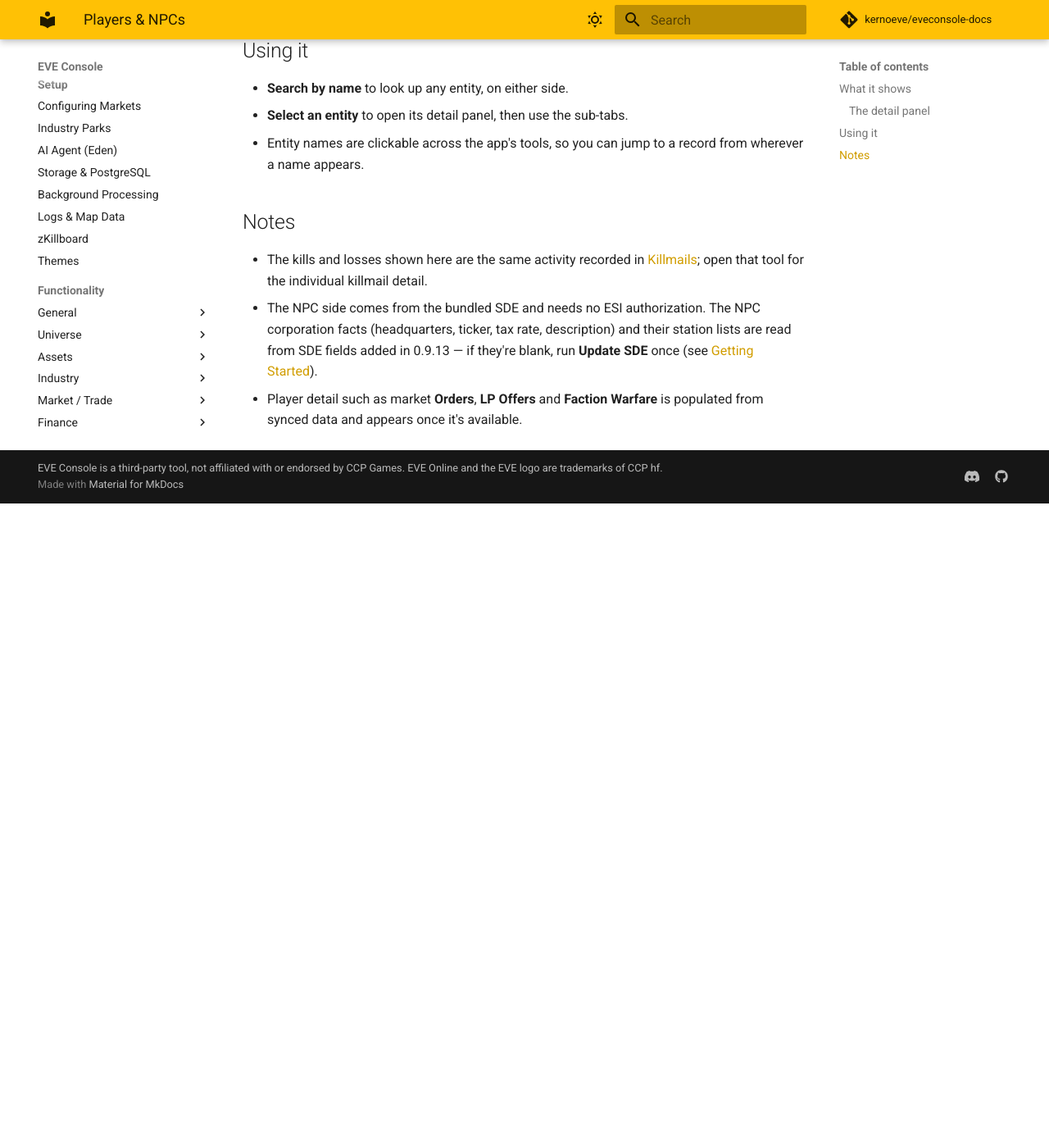
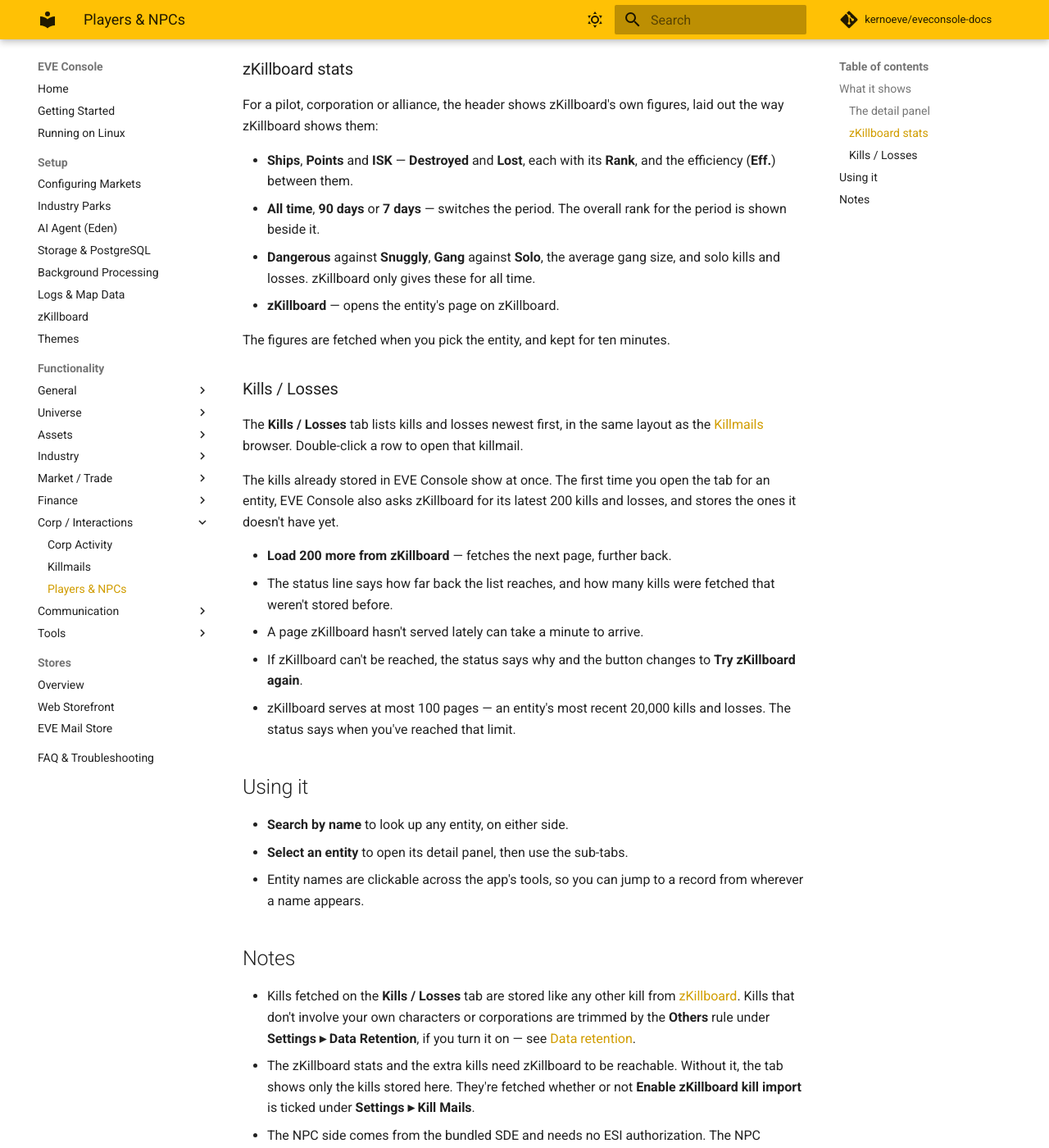
Before and after one commit to kernoeve/eveconsole-docs, an MkDocs documentation site: the page built from docs/tools/entities.md, in a window 1280 px wide and 1400 px high, scrolled down 1151 px. Shown: the whole window at 82% size. Built offline with MkDocs 1.6.1 and Material for MkDocs 9.7.7, drawn with Linux system fonts in a browser that asks for light colours; comment, search, counter and statistics services are not loaded; before the commit the page ends 1765 px from its top, so only the background shows below that; some of the changed text lies outside the part shown.

Commit message:
Killmail retention and zKillboard in Players & NPCs (#12)
Documents Settings > Data Retention, which had no page, as a section of
Storage & PostgreSQL, including the two kill-mail windows (Characters /
Corps and Others). Players & NPCs now describes the zKillboard stats panel
and the Kills / Losses pages fetched from zKillboard. Describes the misc
branch, which is not released yet.

Co-authored-by: kernoeve <299718879+kernoeve@users.noreply.github.com>
Co-authored-by: Claude Opus 5.5 <noreply@anthropic.com>

```diff
--- a/docs/storage-postgresql.md
+++ b/docs/storage-postgresql.md
@@ -61,6 +61,45 @@ Backups and restores work on both engines, from **Settings ▸ Database**:
 
 You can enable scheduled backups, choose an interval, set how many to keep, and take a manual backup on demand. The storage breakdown (what's taking up space) works the same way on both engines.
 
+## Data retention
+
+**Settings ▸ Data Retention** sets how long EVE Console keeps data it can afford to forget. Each kind of data has its own rule: tick **Purge … older than**, set the number of days, and the rule runs once a day. **Purge Now** runs it straight away, and each rule shows when it last ran.
+
+Only **Agent Activity** is on by default. Every other rule is off until you turn it on.
+
+| Rule | Removes | Default | Shortest |
+| --- | --- | --- | --- |
+| **Error Log** | entries in the [Error Log](tools/error-log.md) | 30 days | 7 days |
+| **Kill Mails ▸ Characters / Corps** | kills and losses of your own characters and corporations | 365 days | 30 days |
+| **Kill Mails ▸ Others** | everyone else's kills | 7 days | 7 days |
+| **Price History** | daily market history, and the price snapshots built from it | 90 days | 30 days |
+| **Game Log** | parsed game-log events | 365 days | 30 days |
+| **Chat Messages** | stored chat messages (intel sightings already parsed are kept) | 90 days | 30 days |
+| **Agent Activity** | the record of past [AI Agent](ai-agent-eden.md) exchanges, which the usage and cost figures are built from | 90 days | 7 days |
+
+### Kill mails
+
+Kill mails are usually the largest thing in the database, so these two rules are the ones that free the most space. A purge removes the kill and everything attached to it: attackers, items, references and zKillboard flags.
+
+- **Characters / Corps** — a kill counts as yours when one of your characters, or any corporation you have added, is the victim or among the attackers. That includes every corporation you have added, not only the ones marked personal, and it doesn't matter whether its token still works.
+- **Others** — everything else: the [zKillboard](zkillboard.md) feed and fights you only watched. On a database that captures all kills, this is nearly all of them.
+
+The two windows let you keep your own history for a year while keeping only a week of everyone else's.
+
+!!! warning "Purged kills are gone"
+
+    To get deleted kills back you have to fetch them again from ESI or zKillboard, and ESI only serves recent ones.
+
+If you had the older single kill-mail rule turned on, both rules start from its setting and window.
+
+### Game and chat logs
+
+Purging game-log events or chat messages leaves the `.log` files on disk alone. As long as those files exist, you can load the data again with **Import Past Logs** or **Import Past Chat** — see [Logs & Map Data](logs-and-map-data.md).
+
+!!! note "The file doesn't shrink by itself"
+
+    Purging removes rows, but SQLite reuses the freed space rather than giving it back, so the file only gets smaller after **Settings ▸ Database ▸ Shrink Database**. The **Storage Breakdown** on the same tab shows where the space went.
+
 ## Notes for the SQL-minded
 
 Moving from SQLite to PostgreSQL meant reconciling roughly sixty places where the two dialects disagree — `LIKE` is case-sensitive on PostgreSQL, booleans aren't integers, `COUNT` returns `bigint`, dates aren't strings, and `REAL` is 32-bit (which had been quietly truncating large ISK figures on the way in). This is all handled inside the app; it's noted here only so that, if you inspect the database directly, you know the schema is written to satisfy PostgreSQL's stricter type checking.
--- a/docs/tools/entities.md
+++ b/docs/tools/entities.md
@@ -2,17 +2,17 @@
 
 A searchable browser for the entities of New Eden — the players who inhabit it and the NPCs defined in the game's static data. Look any of them up by name, then open a detail panel with everything the app knows about them.
 
-Open it from the left sidebar under **Corp / Interactions**.
+Open **Player Entities** or **NPC Entities** from the left sidebar under **Corp / Interactions**.
 
 ## What it shows
 
-The browser has two sides, each a set of tabs you search and page through:
+Each side is a set of tabs you search and page through:
 
-**Players**
+**Player Entities**
 
-- **Pilots**, **Corporations**, **Alliances** — with kills, losses and member counts in the lists.
+- **Pilots**, **Corporations**, **Alliances**.
 
-**NPCs** (from the bundled SDE — the game's static data)
+**NPC Entities** (from the bundled SDE — the game's static data)
 
 - **Agents**, **Stations**, **Corporations**, **Factions**.
 
@@ -21,10 +21,11 @@ The browser has two sides, each a set of tabs you search and page through:
 Selecting any entity opens a detail card with:
 
 - Its **portrait or logo**.
-- A **Facts** list — the key figures for that kind of entity. For an NPC corporation, for example, that includes its **headquarters, ticker, tax rate and description**; for a pilot, its corp and alliance; for most, member and kill counts.
+- A **Facts** list — the key figures for that kind of entity. For an NPC corporation, for example, that includes its **headquarters, ticker, tax rate and description**; for a pilot, its corp, alliance and security status.
+- For pilots, corporations and alliances, a **zKillboard stats** panel — see below.
 - A set of **sub-tabs**, each shown only when there's something in it:
     - **Description**
-    - **Kills / Losses** — the same activity as [Killmails](killmails.md).
+    - **Kills / Losses** — pilots, corporations and alliances; see below.
     - **Members** — the corp's members, or an alliance's member corps.
     - **Corp History** (pilots) / **Alliance History** (corps).
     - **Stations** — the NPC corporation's stations, with system, region, security and agent count.
@@ -32,6 +33,29 @@ Selecting any entity opens a detail card with:
     - **LP Offers** — the corporation's loyalty-point store, with LP and ISK cost per item.
     - **Faction Warfare**
     - **Intel Reports**
+
+### zKillboard stats
+
+For a pilot, corporation or alliance, the header shows zKillboard's own figures, laid out the way zKillboard shows them:
+
+- **Ships**, **Points** and **ISK** — **Destroyed** and **Lost**, each with its **Rank**, and the efficiency (**Eff.**) between them.
+- **All time**, **90 days** or **7 days** — switches the period. The overall rank for the period is shown beside it.
+- **Dangerous** against **Snuggly**, **Gang** against **Solo**, the average gang size, and solo kills and losses. zKillboard only gives these for all time.
+- **zKillboard** — opens the entity's page on zKillboard.
+
+The figures are fetched when you pick the entity, and kept for ten minutes.
+
+### Kills / Losses
+
+The **Kills / Losses** tab lists kills and losses newest first, in the same layout as the [Killmails](killmails.md) browser. Double-click a row to open that killmail.
+
+The kills already stored in EVE Console show at once. The first time you open the tab for an entity, EVE Console also asks zKillboard for its latest 200 kills and losses, and stores the ones it doesn't have yet.
+
+- **Load 200 more from zKillboard** — fetches the next page, further back.
+- The status line says how far back the list reaches, and how many kills were fetched that weren't stored before.
+- A page zKillboard hasn't served lately can take a minute to arrive.
+- If zKillboard can't be reached, the status says why and the button changes to **Try zKillboard again**.
+- zKillboard serves at most 100 pages — an entity's most recent 20,000 kills and losses. The status says when you've reached that limit.
 
 ## Using it
 
@@ -41,6 +65,7 @@ Selecting any entity opens a detail card with:
 
 ## Notes
 
-- The kills and losses shown here are the same activity recorded in [Killmails](killmails.md); open that tool for the individual killmail detail.
+- Kills fetched on the **Kills / Losses** tab are stored like any other kill from [zKillboard](../zkillboard.md). Kills that don't involve your own characters or corporations are trimmed by the **Others** rule under **Settings ▸ Data Retention**, if you turn it on — see [Data retention](../storage-postgresql.md#kill-mails).
+- The zKillboard stats and the extra kills need zKillboard to be reachable. Without it, the tab shows only the kills stored here. They're fetched whether or not **Enable zKillboard kill import** is ticked under **Settings ▸ Kill Mails**.
 - The NPC side comes from the bundled SDE and needs no ESI authorization. The NPC corporation facts (headquarters, ticker, tax rate, description) and their station lists are read from SDE fields added in 0.9.13 — if they're blank, run **Update SDE** once (see [Getting Started](../getting-started.md)).
 - Player detail such as market **Orders**, **LP Offers** and **Faction Warfare** is populated from synced data and appears once it's available.
```
Also changed, not shown: docs/background-processing.md (+1 -1 lines), docs/zkillboard.md (+2 -0 lines).
